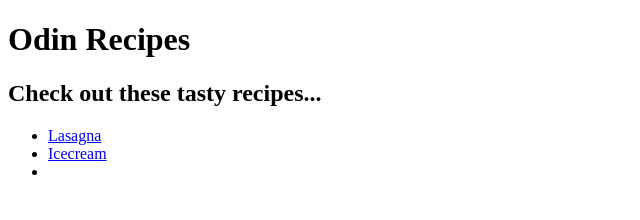
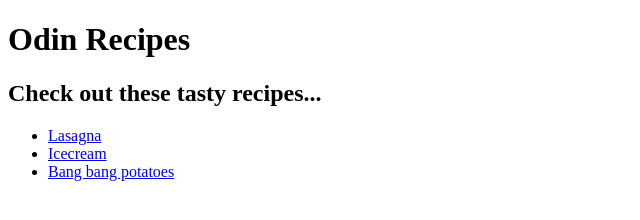
Before and after one commit to htimswp/odin-recipes, a plain HTML site: page index.html in a window 1280 px wide. Shown: the whole page, without its empty margins (0-640 px from the left). Drawn offline with Linux system fonts and the light colour scheme.

Commit message:
Add link to main for potatoes page

```diff
--- a/index.html
+++ b/index.html
@@ -13,7 +13,7 @@
 <ul>
 <li><a href="./recipes/lasagna.html">Lasagna</a></li>
 <li><a href="./recipes/icecream.html">Icecream</a></li>
-<li></li>
+<li><a href="./recipes/bang-bang-potatoes.html">Bang bang potatoes</a></li>
 </ul>
 </body>
 </html>
```
